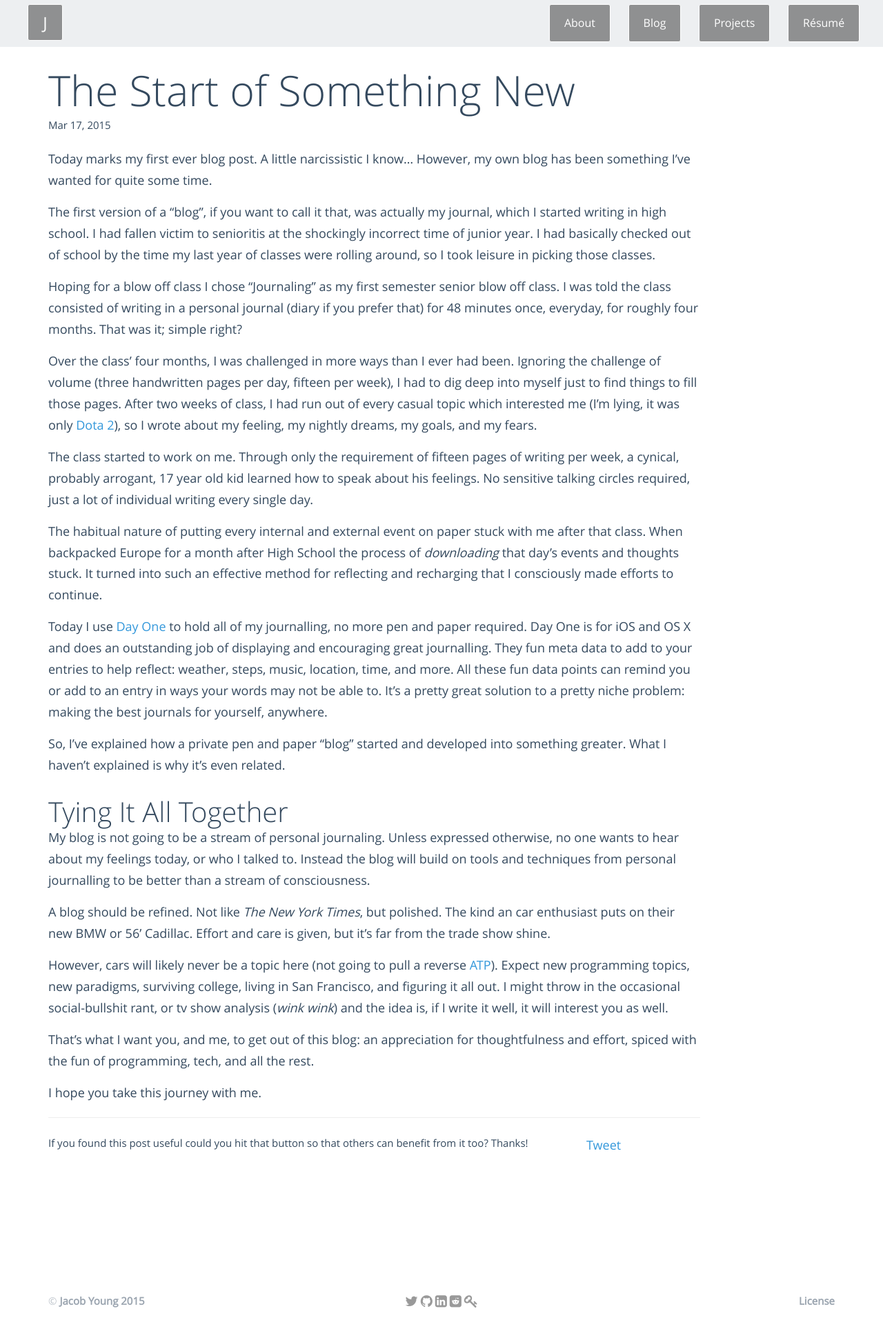
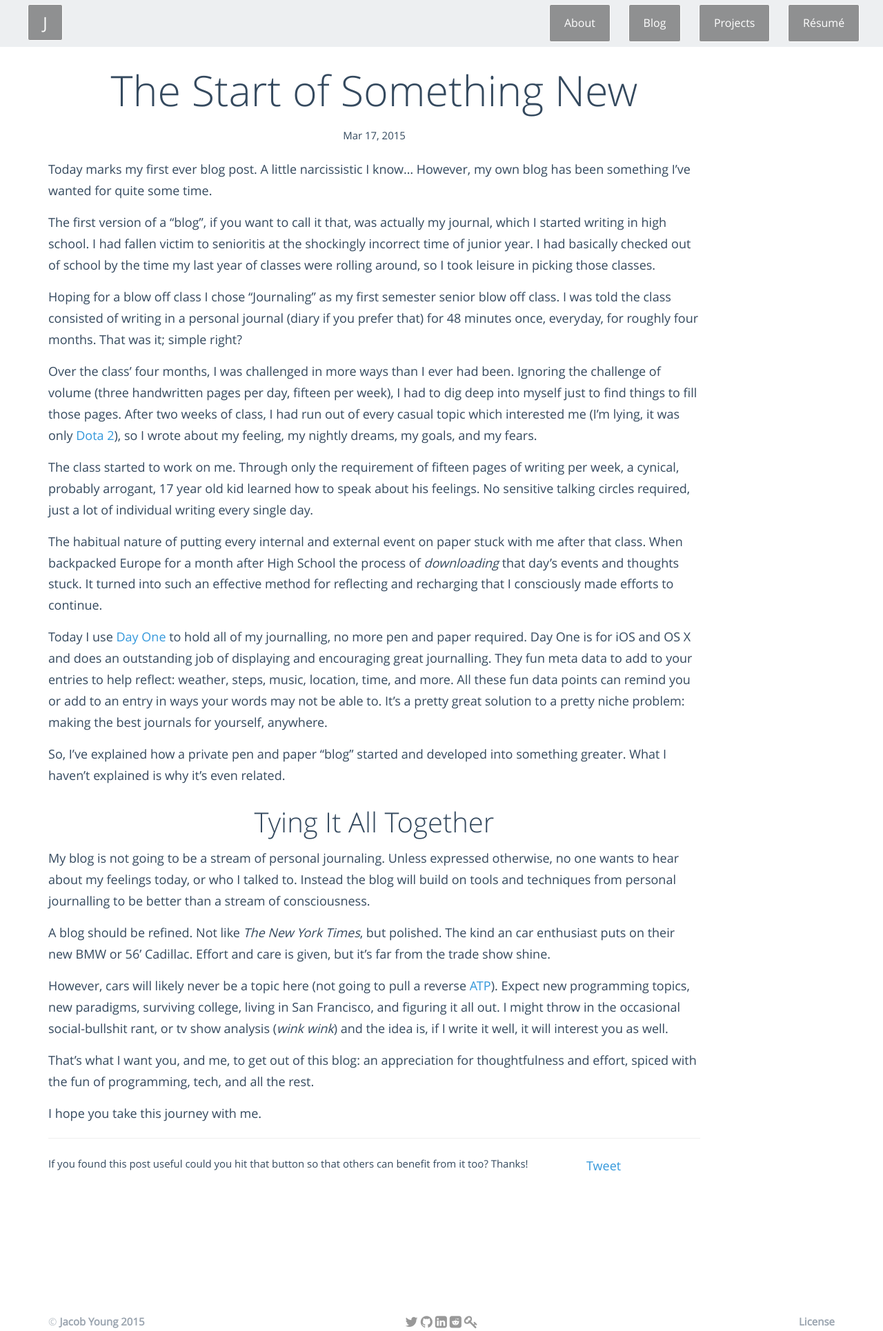
Before and after one commit to shatasundara/thebearjew.github.io, a Jekyll site: the page built from _posts/2015-03-16-the-start-of-something-new.md, in a window 1280 px wide. Shown: the whole page at 69% size. Built offline with Jekyll 4.4.1, drawn with Linux system fonts in a browser that asks for light colours; nearby versions of some CDN libraries; some web fonts are replaced; Markdown is read by kramdown in place of the engine named in the settings; comment, search, counter and statistics services are not loaded; before the commit the page ends 1900 px from its top, so only the background shows below that.

Commit message:
Added new header styling in posts

```diff
--- a/assets/css/young.css
+++ b/assets/css/young.css
@@ -28,7 +28,6 @@ body {
 h1, h2, h3, h4, h5 {
 	font-family: "Open-SansLight";
 	font-weight: 300;
-	margin-bottom: 0;
 }
 
 a {
@@ -86,6 +85,12 @@ a:hover {
 .navbar-default .navbar-nav>li>a:hover, .navbar-default .navbar-nav>li>a:focus {
 	color: white;
 	background-color: rgba(52,152,219,0.5);
+}
+
+.title-row {
+	text-align: center;
+	padding-bottom: 1em;
+	margin-bottom: 0;
 }
 
 #intro-social .fa-twitter {
@@ -208,12 +213,12 @@ a:hover {
 	padding-bottom: 1em;
 }
 
-.title-row {
-	padding-bottom: 1em;
+#post {
+	margin-bottom: 11em;
 }
 
-#post {
-	margin-bottom: 11em;
+#post h1, #post h2, #post h3, #post h4, #post h5, #post h6 {
+	text-align: center;
 }
 
 footer {
```
